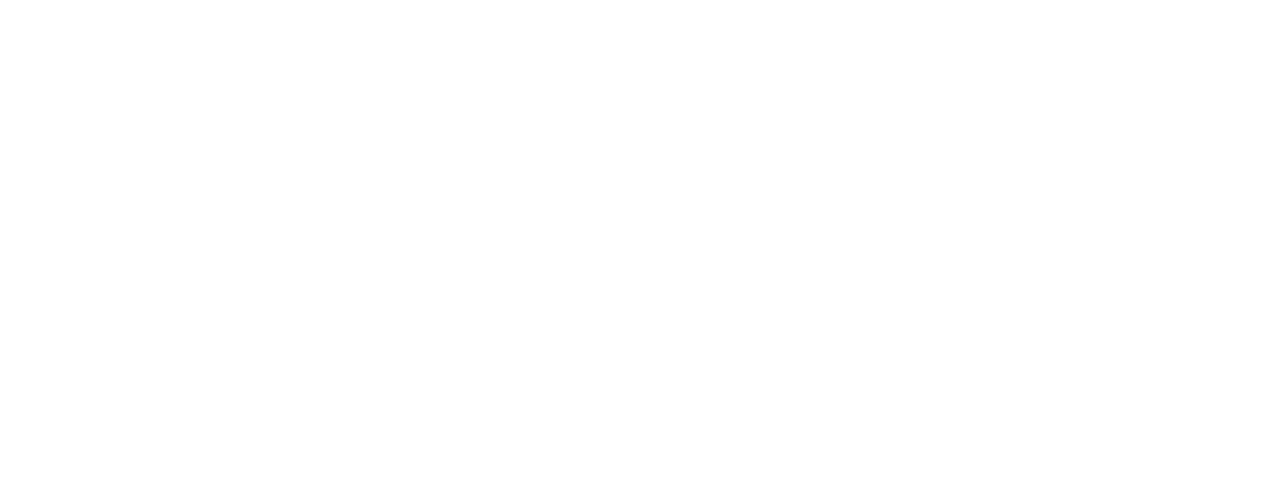
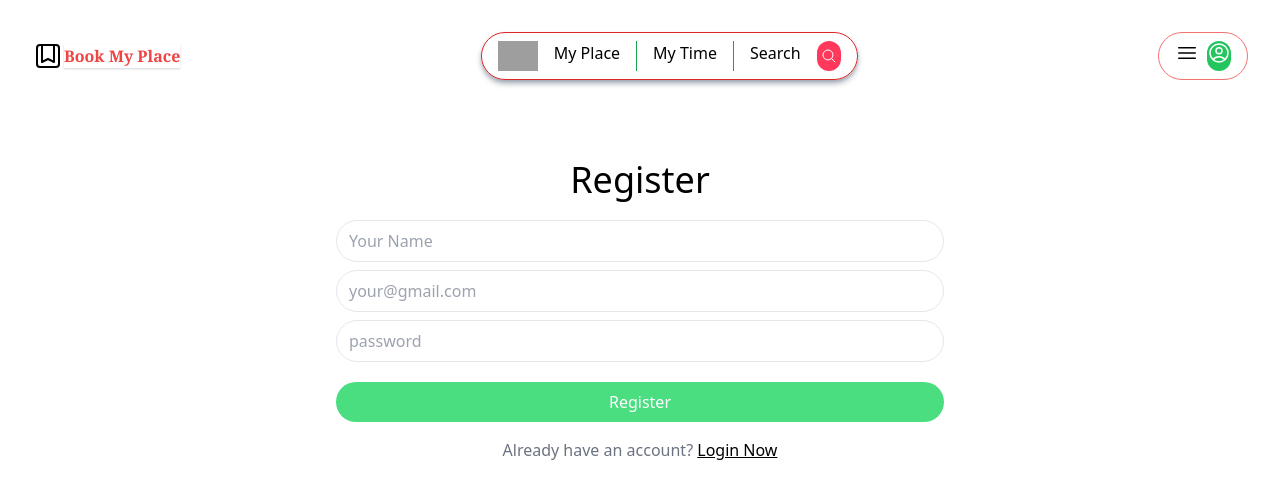
Before and after one commit to khalid586/Book-My-Place, a React (Vite) app in the folder client/: page /register in a window 1280 px wide. Before the commit this address had no page. Shown: the top 498 px of the page. Built offline with nearby package versions, Linux system fonts and the light colour scheme; grey boxes are pictures that could not be loaded; the HTML template or start-up script is replaced by a standard one.

Commit message:
register page created and linked to login page

```diff
--- a/client/src/App.jsx
+++ b/client/src/App.jsx
@@ -7,13 +7,15 @@
 import LoginPage from './pages/LoginPage'
 import Layout from './Layout'
 import Header from './Header'
+import RegisterPage from './pages/RegisterPage'
 
 function App() {
   return (
     <Routes>
       <Route path="/" element={<Layout/>}>
         <Route  index element ={<IndexPage/>}/>
-        <Route path = "/login" element = {<LoginPage/>}/>
+        <Route path = "/login"  element = {<LoginPage/>}/>
+        <Route path= "/register" element = {<RegisterPage/>}/>
       </Route>
     </Routes>
   )
--- a/client/src/index.css
+++ b/client/src/index.css
@@ -14,3 +14,8 @@
     background-color: #f53850;
     @apply bg-primary my-4 py-2 w-1/2 text-white rounded-full
 }
+
+button.green{
+    background-color: greenyellow;
+    @apply bg-green-400 my-4 py-2 w-1/2 text-white rounded-full
+}
--- a/client/src/pages/LoginPage.jsx
+++ b/client/src/pages/LoginPage.jsx
@@ -1,8 +1,8 @@
-import Header from "../Header"
-import Layout from "../Layout"
+import { Link } from "react-router-dom"
 
 export default function LoginPage(){
     return (
+        <>
             <div className="py-20">
                 <p className="text-4xl pb-4">Login</p>
                 <form>
@@ -10,7 +10,12 @@
                     <input type="password" placeholder="password" /><br></br>
                     <button className="primary">Login</button>
                 </form>
+                <div className="text-gray-500">
+                    Don't have an account? <Link className = "underline text-black" to = {"/register"}>Register Now</Link>
+                </div>
             </div>
 
+
+        </>
     )
 }
--- /dev/null
+++ b/client/src/pages/RegisterPage.jsx
@@ -0,0 +1,20 @@
+import { Link } from "react-router-dom"
+
+export default function RegisterPage(){
+    return (
+        <div className="py-20">
+            <p className="text-4xl pb-4">Register</p>
+            <form>
+                <input type="text" placeholder = "Your Name" name="" id="" /> <br />
+                <input type="email" placeholder="your@gmail.com"/><br></br>
+                <input type="password" placeholder="password" /><br></br>
+                <button className="green">Register</button>
+            </form>
+
+            <div className="text-gray-500">
+                    Already have an account? <Link className = "underline text-black" to = {"/login"}>Login Now</Link>
+                </div>
+        </div>
+
+    )
+}
```
Lines whose indentation alone changed are shown as unchanged.
